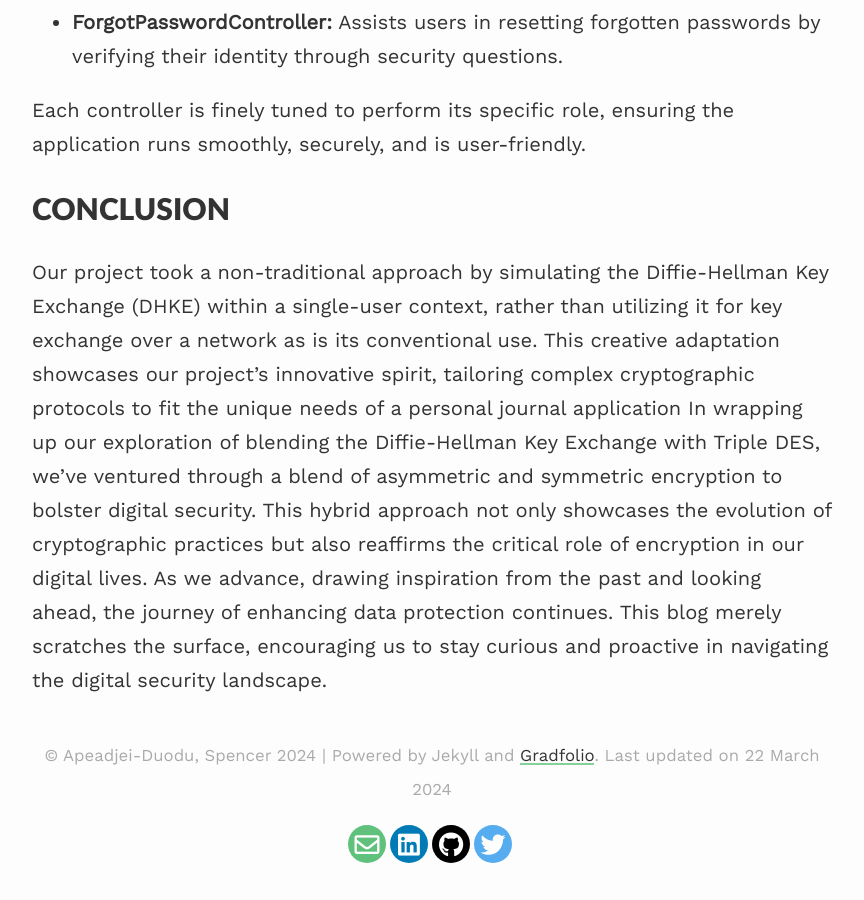
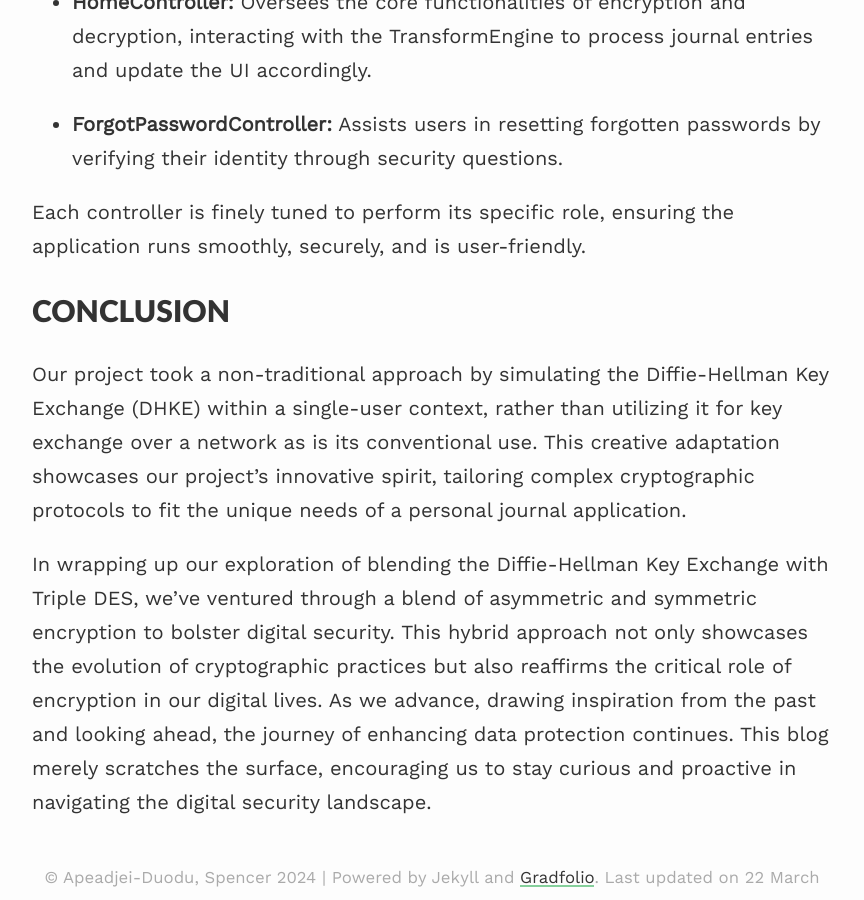
Before and after one commit to adkSpence/adkspence.github.io, a Jekyll site: the page built from _projects/abscondo.md, in a window 1280 px wide and 900 px high, scrolled down 8992 px. Shown: the whole window, without its empty margins (208-1072 px from the left). Built offline with Jekyll 4.4.1, drawn with Linux system fonts in a browser that asks for light colours; nearby versions of some CDN libraries; before the commit the page ends 9859 px from its top, so only the background shows below that; some of the changed text lies outside the part shown.

Commit message:
Finished edit on the project

```diff
--- a/_projects/abscondo.md
+++ b/_projects/abscondo.md
@@ -118,7 +118,7 @@
 3. Output:
    - plaintext: The original data, after reversing the Triple DES encryption.
 ~~~
-NB: This pseudocode abstracts away the details of the DES algorithm and assumes the existence of DES_Encrypt and DES_Decrypt functions which perform DES encryption and decryption respectively. It also doesn't address padding, mode of operation, or initialization vectors (IVs) which are important for real-world implementations.
+NB: This pseudocode abstracts away the details of the DES algorithm and assumes the existence of DES_Encrypt and DES_Decrypt functions which perform DES encryption and decryption respectively. It also doesn't address padding, mode of operation, or initialization vectors (IVs) which are also important for real-world implementations. More info on them in the System Architecture section.
 
 ### **Working Together** ###
 So, how do we use these two methods for our clubhouse? First, we do our secret handshake using Diffie-Hellman to create a secret key that only you and your friend know. Then, you use that key to lock your message in the Triple DES secret box. Now, you can send your secret message across the playground, and even if someone else finds it, they can't open the box and read it!
@@ -144,7 +144,8 @@
 
 * **TransformEngine.java:** Upon generating the shared secret, the TransformEngine receives this shared secret. It then transforms this secret into a robust key, compatible with the Triple DES (3DES) algorithm's stringent requirements. This transformation begins with the shared secret being passed through an MD5 hashing algorithm. The result is a digest that ensures consistency in length and format, providing a solid foundation for key construction. To meet the 3DES requirement for a 24-byte key (192 bits, accommodating two-key or three-key 3DES configurations), the engine takes the 16-byte MD5 hash and appends the first 8 bytes of the hash to itself, thereby crafting a key that perfectly fits the algorithm's demands.
 
-#### Database Interaction: #### The database interaction plays a crucial role, ensuring that data persistence and security are seamlessly integrated. We save user details, as well as the different Journal entries. The key thing here is that we persist the encrypted version of the entries to the database. We use SQLite in this project.
+#### Database Interaction ####
+The database interaction plays a crucial role, ensuring that data persistence and security are seamlessly integrated. We save user details, as well as the different Journal entries. The key thing here is that we persist the encrypted version of the entries to the database. We use SQLite in this project.
 
 ### **Views** ###
 The `Views` play a crucial role in presenting the user interface, enabling users interact with the application. The Views are designed to offer an intuitive and engaging user experience, seamlessly integrating with the Controllers to bring the application's functionality to life. Scene Builder 10 was used in designing the UI. Using Scene Builder allowed for rapid and easy development as compared to attempting to write the FXML files ourselves. The UI elements include:
@@ -171,5 +172,6 @@
 
 CONCLUSION
 ---
-Our project took a non-traditional approach by simulating the Diffie-Hellman Key Exchange (DHKE) within a single-user context, rather than utilizing it for key exchange over a network as is its conventional use. This creative adaptation showcases our project's innovative spirit, tailoring complex cryptographic protocols to fit the unique needs of a personal journal application
+Our project took a non-traditional approach by simulating the Diffie-Hellman Key Exchange (DHKE) within a single-user context, rather than utilizing it for key exchange over a network as is its conventional use. This creative adaptation showcases our project's innovative spirit, tailoring complex cryptographic protocols to fit the unique needs of a personal journal application.
+
 In wrapping up our exploration of blending the Diffie-Hellman Key Exchange with Triple DES, we've ventured through a blend of asymmetric and symmetric encryption to bolster digital security. This hybrid approach not only showcases the evolution of cryptographic practices but also reaffirms the critical role of encryption in our digital lives. As we advance, drawing inspiration from the past and looking ahead, the journey of enhancing data protection continues. This blog merely scratches the surface, encouraging us to stay curious and proactive in navigating the digital security landscape.
```
